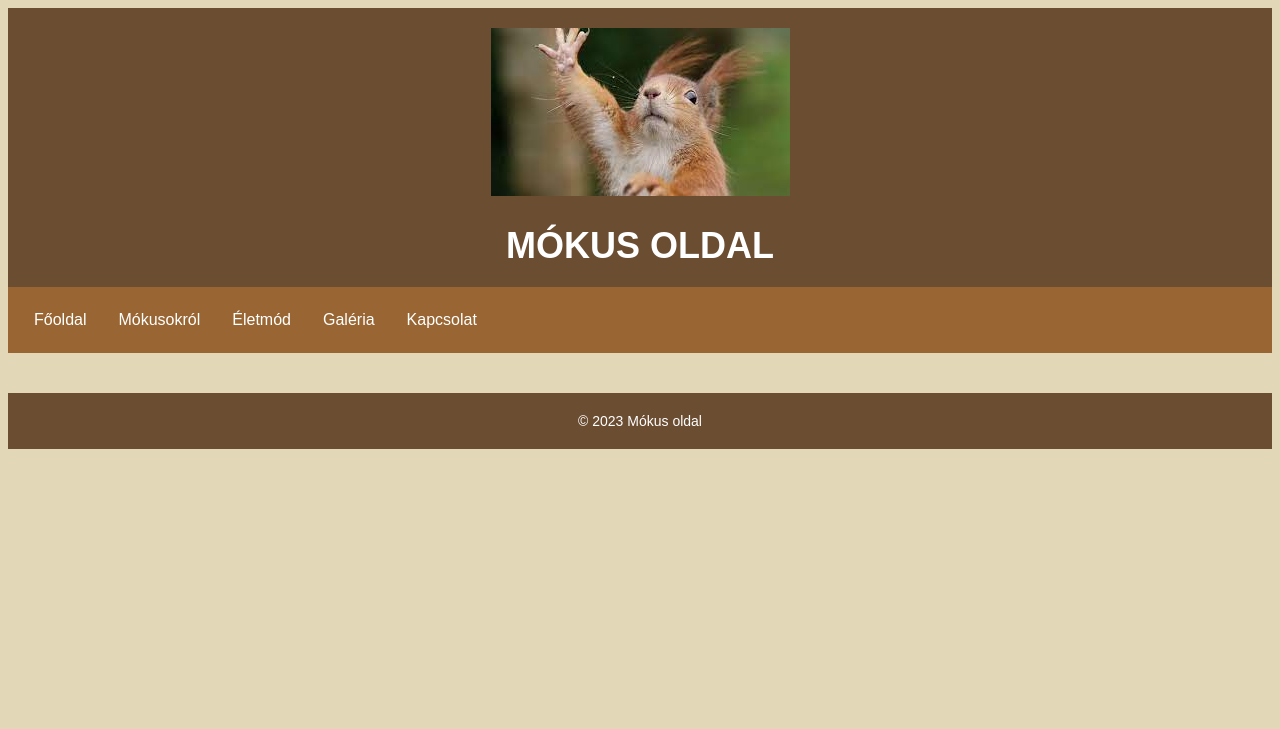
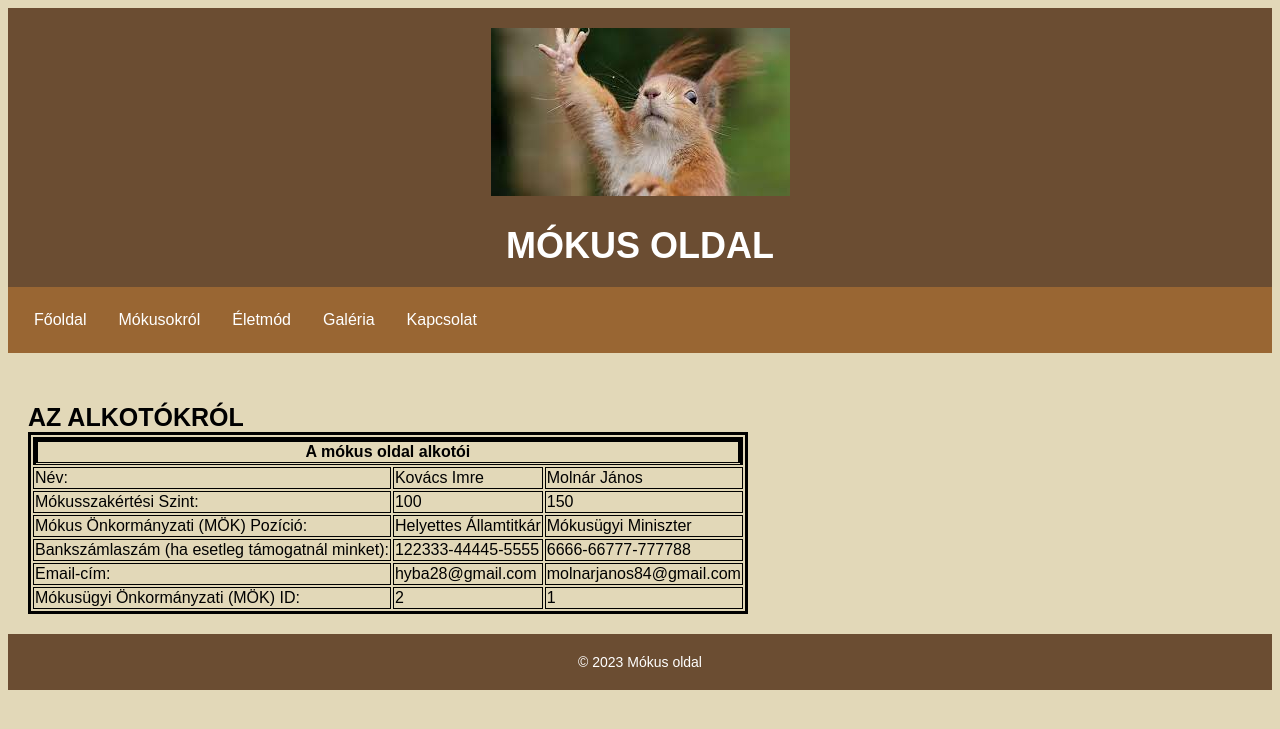
Before and after one commit to Janus84/web_beadando, a PHP site: page /kapcsolat.html in a window 1280 px wide. Shown: the top 729 px of the page. Run offline with PHP 8.4, Linux system fonts and the light colour scheme.

Commit message:
2023.03.05- kapcsolat tábla, ikonok meg egy kis X-vegyszer

```diff
--- a/css/style.css
+++ b/css/style.css
@@ -57,6 +57,11 @@ i {
 nav {
     background-color: #996633;
     padding: 10px;
+    transform: translateX(-100%);
+    transition: transform 0.3s ease-in-out;
+}
+.navbar.show{
+    transform: translateX(0%);
 }
 
 nav ul {
@@ -105,9 +110,6 @@ a.support:hover {
     color:#E2D8B8;
 }
 
-
-
-
 nav li a:active {
       color: black;
 }
@@ -116,6 +118,20 @@ main {
     padding: 20px;
 }
 
+th {
+    border: 5px solid black;
+    border-bottom: double;
+    text-align: center;
+}
+table {
+    border: 3px solid black;
+}
+.table{
+    align-content: center;
+}
+td {
+    border: 1px solid black;
+}
 footer {
     background-color: #6B4D32;
     padding: 20px;
--- a/kapcsolat.html
+++ b/kapcsolat.html
@@ -4,13 +4,15 @@
     <title>Kapcsolat</title>
     <meta name="viewport" content="width=device-width, initial-scale=1" charset="UTF-8">
     <link rel="stylesheet" href="css/style.css">
+    <link rel="shortcut icon" href="media/icon.png" type="image/x-icon">
+    <link rel="icon" href="media/icon.png" type="image/x-icon">
 </head>
 <body>
 <header>
     <img src="media/navmokus.jpg" alt="Mókus logó" id="logo">
     <h1>Mókus oldal</h1>
 </header>
-<nav>
+<nav class="navbar">
     <ul>
         <li><a href="index.html">Főoldal</a></li>
         <li><a href="mokusokrol.html">Mókusokról</a></li>
@@ -20,7 +22,57 @@
     </ul>
 </nav>
 <main>
+    <h2>Az alkotókról</h2>
 
+    <table class="table">
+        <thead>
+        <tr>
+            <th colspan="3">A mókus oldal alkotói</th>
+        </tr>
+        </thead>
+        <tbody>
+        <tr>
+            <td>Név:</td>
+            <td>Kovács Imre</td>
+            <td>Molnár János</td>
+        </tr>
+        <tr>
+            <td>Mókusszakértési Szint:</td>
+            <td>100</td>
+            <td>150</td>
+        </tr>
+        <tr>
+            <td>Mókus Önkormányzati (MÖK) Pozíció:</td>
+            <td>Helyettes Államtitkár</td>
+            <td>Mókusügyi Miniszter</td>
+        </tr>
+        <tr>
+            <td>Bankszámlaszám (ha esetleg támogatnál minket):</td>
+            <td>122333-44445-5555</td>
+            <td>6666-66777-777788</td>
+        </tr>
+        <tr>
+            <td>Email-cím:</td>
+            <td>hyba28@gmail.com</td>
+            <td>molnarjanos84@gmail.com</td>
+        </tr>
+        <tr>
+            <td>Mókusügyi Önkormányzati (MÖK) ID:</td>
+            <td>2</td>
+            <td>1</td>
+        </tr>
+        </tbody>
+    </table>
+
+
+
+
+    <script>
+        document.addEventListener('DOMContentLoaded', function() {
+            const navbar = document.querySelector('.navbar');
+            navbar.classList.add('show');
+        });
+    </script>
 </main>
 <footer>
     © 2023 Mókus oldal
```
Also changed, not shown: eletmod.html (+9 -2 lines), galeria.html (+9 -1 lines), index.html (+10 -1 lines), mokusokrol.html (+10 -1 lines), urlap.html (+9 -1 lines), media/icon.png (added).
